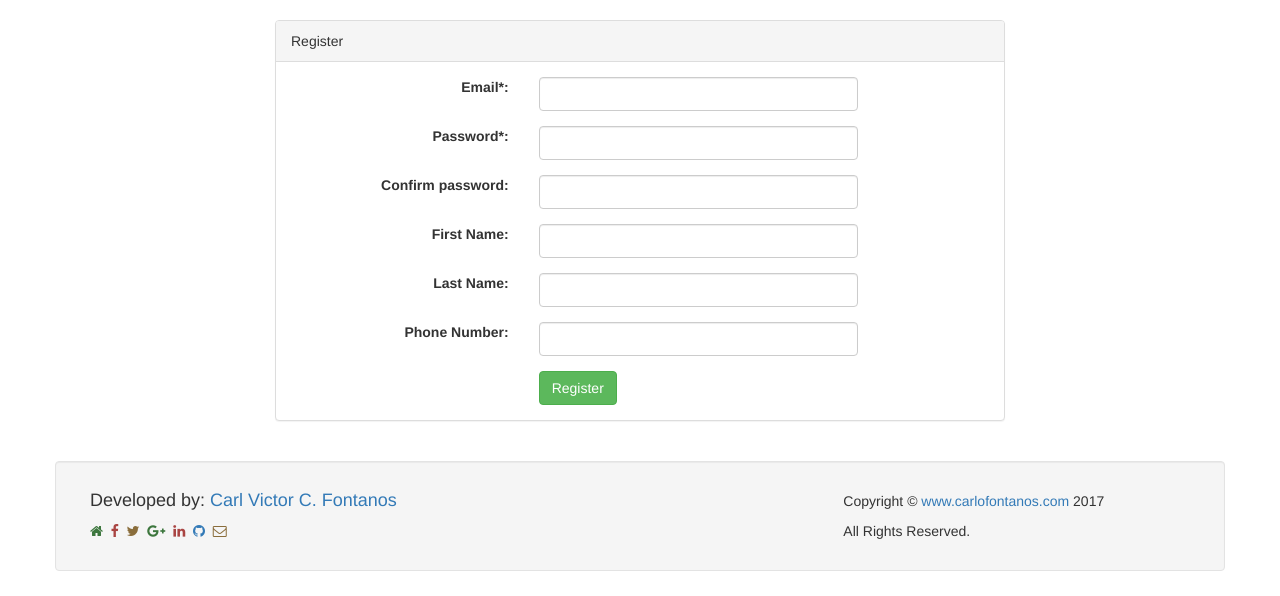
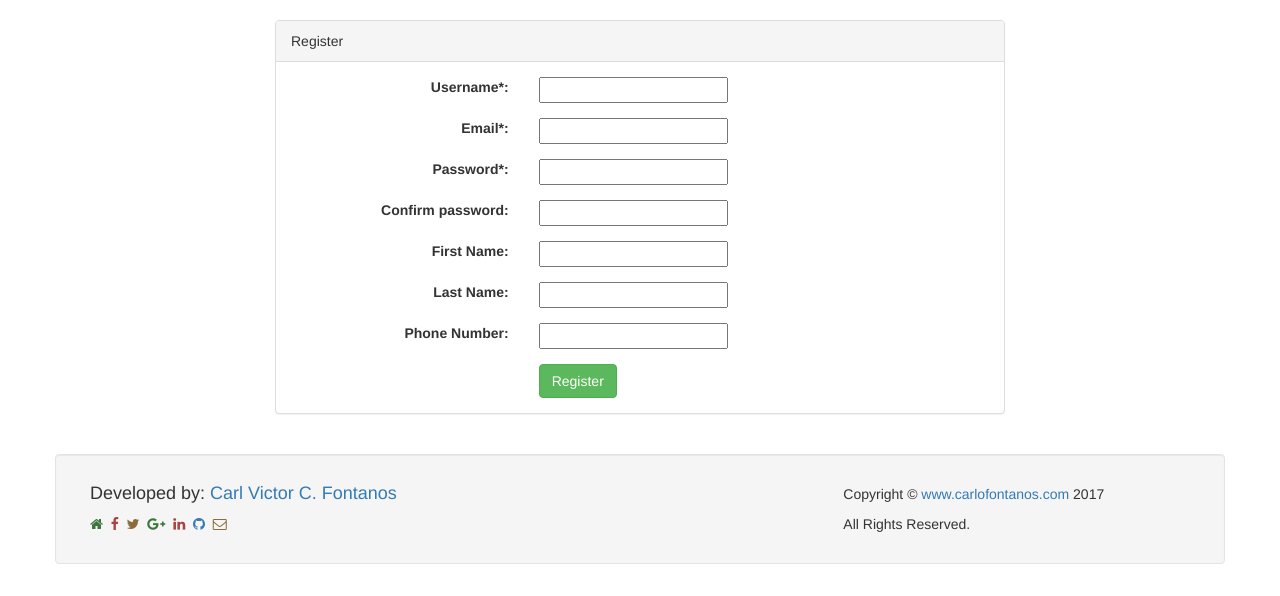
Before and after one commit to mutyaba84/python-ecommerce, a Django app: template ecommerce/templates/ecommerce/user/register.html in a window 1280 px wide. Shown: the part 52-648 px from the top of the page. Run offline with Django 3.2, Linux system fonts and the light colour scheme; the template is opened without the code that fills it, so the values that code supplies are empty, except form fields; tables that the repository leaves empty hold one stand-in row (values such as "Sample post"); form fields are guessed from the names that the template uses; some libraries are stand-ins or nearby versions.

Commit message:
Made use of forms.py for generating input fields.

```diff
--- a/ecommerce/templates/ecommerce/user/register.html
+++ b/ecommerce/templates/ecommerce/user/register.html
@@ -3,6 +3,7 @@
 {% block content %}
 	<div class="container">
 		<form action="{% url 'ecommerce:user_register' %}" method="post">
+			{% csrf_token %}
 			<div class="col-md-8 col-md-offset-2">
 				<div class="panel panel-default">
 					<div class="panel-heading">Register</div>
@@ -10,40 +11,47 @@
 						{% if error_message %}
 							<p class="bg-danger p-d ml-b">{{ error_message }}</p>
 						{% endif %}
+
 						<div class="form-group clearfix">
-							<label class="col-md-4 control-label text-right">Email<span class="text-red">*</span>:</label>
+							<label for="{{ form.username.id_for_label }}" class="col-md-4 control-label text-right">Username<span class="text-red">*</span>:</label>
 							<div class="col-md-6">
-								<input type="text" name="email" value="" class="form-control">
+								{{ form.username }}
 							</div>
 						</div>
 						<div class="form-group clearfix">
-							<label class="col-md-4 control-label text-right">Password<span class="text-red">*</span>:</label>
+							<label for="{{ form.email.id_for_label }}" class="col-md-4 control-label text-right">Email<span class="text-red">*</span>:</label>
 							<div class="col-md-6">
-								<input type="password" name="password" value="" class="form-control" />
+								{{ form.email }}
 							</div>
 						</div>
 						<div class="form-group clearfix">
-							<label class="col-md-4 control-label text-right">Confirm password:</label>
+							<label for="{{ form.password.id_for_label }}" class="col-md-4 control-label text-right">Password<span class="text-red">*</span>:</label>
 							<div class="col-md-6">
-								<input type="password" name="password2" value="" class="form-control" />
+								{{ form.password }}
 							</div>
 						</div>
 						<div class="form-group clearfix">
-							<label class="col-md-4 control-label text-right">First Name:</label>
+							<label for="{{ form.password_repeat.id_for_label }}" class="col-md-4 control-label text-right">Confirm password:</label>
 							<div class="col-md-6">
-								<input type="first_name" name="first_name" value="" class="form-control" />
+								{{ form.password_repeat }}
 							</div>
 						</div>
 						<div class="form-group clearfix">
-							<label class="col-md-4 control-label text-right">Last Name:</label>
+							<label for="{{ form.first_name.id_for_label }}" class="col-md-4 control-label text-right">First Name:</label>
 							<div class="col-md-6">
-								<input type="last_name" name="last_name" value="" class="form-control" />
+								{{ form.first_name }}
 							</div>
 						</div>
 						<div class="form-group clearfix">
-							<label class="col-md-4 control-label text-right">Phone Number:</label>
+							<label for="{{ form.last_name.id_for_label }}" class="col-md-4 control-label text-right">Last Name:</label>
 							<div class="col-md-6">
-								<input type="phone_number" name="phone_number" value="" class="form-control" />
+								{{ form.last_name }}
+							</div>
+						</div>
+						<div class="form-group clearfix">
+							<label for="{{ form.phone_number.id_for_label }}" class="col-md-4 control-label text-right">Phone Number:</label>
+							<div class="col-md-6">
+								{{ form.phone_number }}
 							</div>
 						</div>
 						<div class="col-md-6 col-md-offset-4">
```
